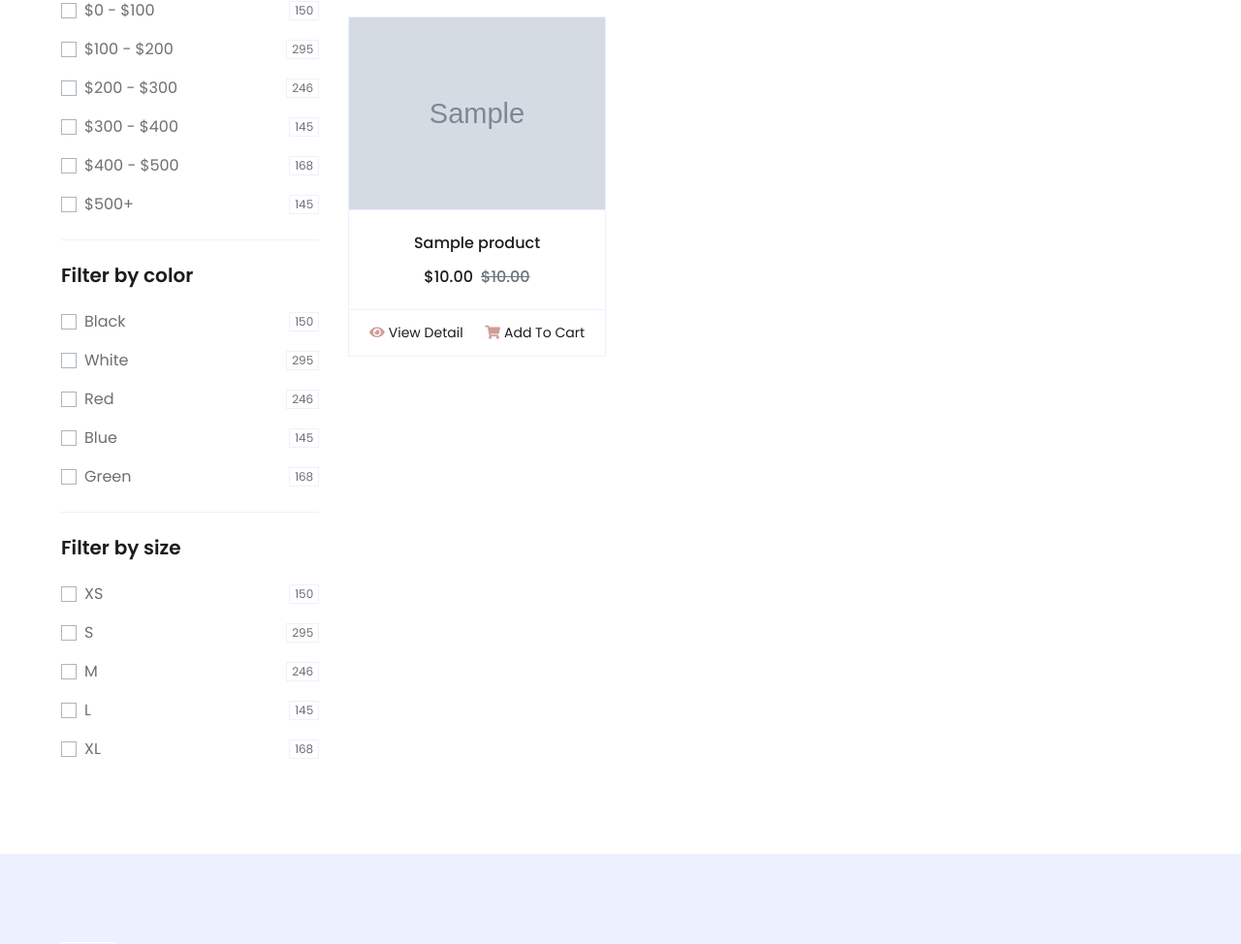
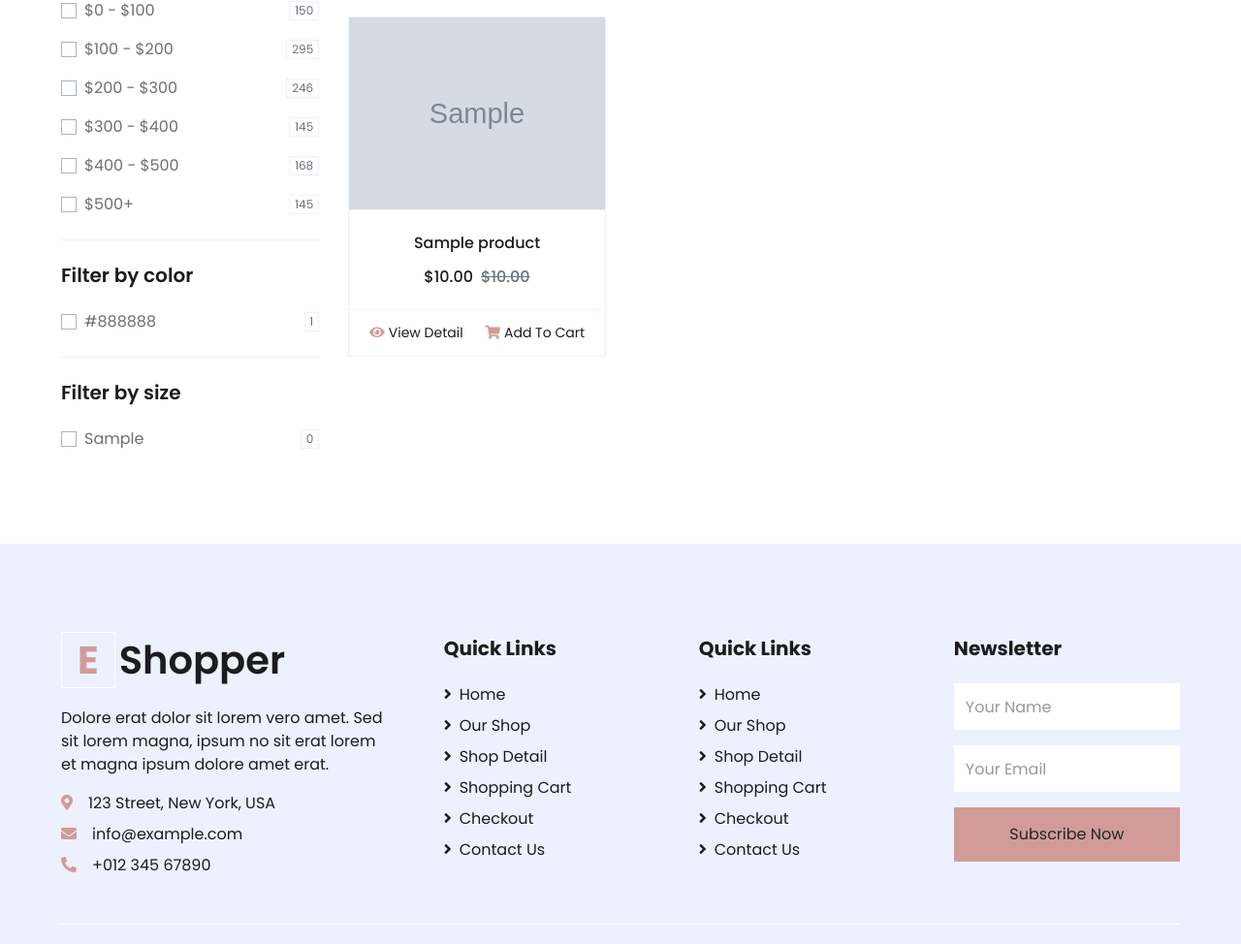
Before and after one commit to yehorkarabanov/EShopper, a Django app: page /shop/ in a window 1280 px wide. Shown: the part 630-1604 px from the top of the page at 97% size. Run offline with Django 4.2, Linux system fonts and the light colour scheme; tables that the repository leaves empty hold one stand-in row (values such as "Sample post"); grey boxes marked "Sample" are stand-in pictures; some libraries are stand-ins or nearby versions.

Commit message:
added sizes and colors for products

```diff
--- a/shop/models.py
+++ b/shop/models.py
@@ -22,6 +22,20 @@ class Category(models.Model):
         return reverse('shop:products_list_by_category', args=[self.slug])
 
 
+class ProductSize(models.Model):
+    size = models.CharField(max_length=101)
+
+    def __str__(self):
+        return self.size
+
+
+class ProductColor(models.Model):
+    color = models.CharField(max_length=100)
+
+    def __str__(self):
+        return self.color
+
+
 class Product(models.Model):
     name = models.CharField(max_length=200)
     slug = models.SlugField(max_length=200)
@@ -32,6 +46,8 @@ class Product(models.Model):
     available = models.BooleanField(default=True)
     created = models.DateTimeField(auto_now_add=True)
     updated = models.DateTimeField(auto_now=True)
+    size = models.ManyToManyField(ProductSize, related_name='products')
+    color = models.ManyToManyField(ProductColor, related_name='products')
 
     class Meta:
         ordering = ['name']
--- a/shop/views.py
+++ b/shop/views.py
@@ -1,5 +1,5 @@
 from django.shortcuts import render, get_object_or_404
-from .models import Category, Product
+from .models import Category, Product, ProductColor, ProductSize
 from django.views.generic import ListView, DetailView
 
 
@@ -15,7 +15,7 @@ class ProductsListView(ListView):
     model = Product
     template_name = 'shop/list.html'
     queryset = Product.objects.all()
-    paginate_by = 1
+    paginate_by = 3
 
     def get_queryset(self):
         category_slug = self.kwargs.get('categoty_slug')
@@ -28,6 +28,10 @@ class ProductsListView(ListView):
         context = super().get_context_data(**kwargs)
         categories = Category.objects.all()
         context['categories'] = categories
+        colors = ProductColor.objects.all()
+        context['colors'] = colors
+        sizes = ProductSize.objects.all()
+        context['sizes'] = sizes
         return context
 
 
--- a/templates/base.html
+++ b/templates/base.html
@@ -128,10 +128,12 @@
                            class="nav-item nav-link {% if page == 'home' %}active{% endif %}">Home</a>
                         <a href="{% url 'shop:products_list' %}"
                            class="nav-item nav-link {% if 'shop/' in request.path %}active{% endif %}">Shop</a>
-                        <a href="contact.html" class="nav-item nav-link {% if 'contact/' in request.path %}active{% endif %}">Contact</a>
+                        <a href="contact.html"
+                           class="nav-item nav-link {% if 'contact/' in request.path %}active{% endif %}">Contact</a>
                     </div>
                     <div class="navbar-nav ml-auto py-0">
-                        <a href="" class="nav-item nav-link {% if 'login/' in request.path %}active{% endif %}">Login</a>
+                        <a href=""
+                           class="nav-item nav-link {% if 'login/' in request.path %}active{% endif %}">Login</a>
                         <a href="" class="nav-item nav-link {% if 'register/' in request.path %}active{% endif %}">Register</a>
                     </div>
                 </div>
@@ -274,6 +276,8 @@
 
 <!-- Template Javascript -->
 <script src="{% static 'js/main.js' %}"></script>
+{% block script %}
+{% endblock %}
 </body>
 
 </html>
--- a/templates/shop/list.html
+++ b/templates/shop/list.html
@@ -23,11 +23,6 @@
                 <div class="border-bottom mb-4 pb-4">
                     <h5 class="font-weight-semi-bold mb-4">Filter by price</h5>
                     <form>
-                        {#                        <div class="custom-control custom-checkbox d-flex align-items-center justify-content-between mb-3">#}
-                        {#                            <input type="checkbox" class="custom-control-input" checked id="price-all">#}
-                        {#                            <label class="custom-control-label" for="price-all">All Price</label>#}
-                        {#                            <span class="badge border font-weight-normal">1000</span>#}
-                        {#                        </div>#}
                         <div class="custom-control custom-checkbox d-flex align-items-center justify-content-between mb-3">
                             <input type="checkbox" class="custom-control-input" id="price-1">
                             <label class="custom-control-label" for="price-1">$0 - $100</label>
@@ -66,36 +61,14 @@
                 <div class="border-bottom mb-4 pb-4">
                     <h5 class="font-weight-semi-bold mb-4">Filter by color</h5>
                     <form>
-                        {#                        <div class="custom-control custom-checkbox d-flex align-items-center justify-content-between mb-3">#}
-                        {#                            <input type="checkbox" class="custom-control-input" checked id="color-all">#}
-                        {#                            <label class="custom-control-label" for="price-all">All Color</label>#}
-                        {#                            <span class="badge border font-weight-normal">1000</span>#}
-                        {#                        </div>#}
-                        <div class="custom-control custom-checkbox d-flex align-items-center justify-content-between mb-3">
-                            <input type="checkbox" class="custom-control-input" id="color-1">
-                            <label class="custom-control-label" for="color-1">Black</label>
-                            <span class="badge border font-weight-normal">150</span>
-                        </div>
-                        <div class="custom-control custom-checkbox d-flex align-items-center justify-content-between mb-3">
-                            <input type="checkbox" class="custom-control-input" id="color-2">
-                            <label class="custom-control-label" for="color-2">White</label>
-                            <span class="badge border font-weight-normal">295</span>
-                        </div>
-                        <div class="custom-control custom-checkbox d-flex align-items-center justify-content-between mb-3">
-                            <input type="checkbox" class="custom-control-input" id="color-3">
-                            <label class="custom-control-label" for="color-3">Red</label>
-                            <span class="badge border font-weight-normal">246</span>
-                        </div>
-                        <div class="custom-control custom-checkbox d-flex align-items-center justify-content-between mb-3">
-                            <input type="checkbox" class="custom-control-input" id="color-4">
-                            <label class="custom-control-label" for="color-4">Blue</label>
-                            <span class="badge border font-weight-normal">145</span>
-                        </div>
-                        <div class="custom-control custom-checkbox d-flex align-items-center justify-content-between">
-                            <input type="checkbox" class="custom-control-input" id="color-5">
-                            <label class="custom-control-label" for="color-5">Green</label>
-                            <span class="badge border font-weight-normal">168</span>
-                        </div>
+                        {% for color in colors %}
+                            <div class="custom-control custom-checkbox d-flex align-items-center
+                            justify-content-between {% if not forloop.last %}mb-3{% endif %}">
+                                <input type="checkbox" class="custom-control-input" id="color-{{ color }}">
+                                <label class="custom-control-label" for="color-{{ color }}">{{ color }}</label>
+                                <span class="badge border font-weight-normal">{{ color.products.count }}</span>
+                            </div>
+                        {% endfor %}
                     </form>
                 </div>
                 <!-- Color End -->
@@ -104,36 +77,14 @@
                 <div class="mb-5">
                     <h5 class="font-weight-semi-bold mb-4">Filter by size</h5>
                     <form>
-                        {#                        <div class="custom-control custom-checkbox d-flex align-items-center justify-content-between mb-3">#}
-                        {#                            <input type="checkbox" class="custom-control-input" checked id="size-all">#}
-                        {#                            <label class="custom-control-label" for="size-all">All Size</label>#}
-                        {#                            <span class="badge border font-weight-normal">1000</span>#}
-                        {#                        </div>#}
-                        <div class="custom-control custom-checkbox d-flex align-items-center justify-content-between mb-3">
-                            <input type="checkbox" class="custom-control-input" id="size-1">
-                            <label class="custom-control-label" for="size-1">XS</label>
-                            <span class="badge border font-weight-normal">150</span>
-                        </div>
-                        <div class="custom-control custom-checkbox d-flex align-items-center justify-content-between mb-3">
-                            <input type="checkbox" class="custom-control-input" id="size-2">
-                            <label class="custom-control-label" for="size-2">S</label>
-                            <span class="badge border font-weight-normal">295</span>
-                        </div>
-                        <div class="custom-control custom-checkbox d-flex align-items-center justify-content-between mb-3">
-                            <input type="checkbox" class="custom-control-input" id="size-3">
-                            <label class="custom-control-label" for="size-3">M</label>
-                            <span class="badge border font-weight-normal">246</span>
-                        </div>
-                        <div class="custom-control custom-checkbox d-flex align-items-center justify-content-between mb-3">
-                            <input type="checkbox" class="custom-control-input" id="size-4">
-                            <label class="custom-control-label" for="size-4">L</label>
-                            <span class="badge border font-weight-normal">145</span>
-                        </div>
-                        <div class="custom-control custom-checkbox d-flex align-items-center justify-content-between">
-                            <input type="checkbox" class="custom-control-input" id="size-5">
-                            <label class="custom-control-label" for="size-5">XL</label>
-                            <span class="badge border font-weight-normal">168</span>
-                        </div>
+                        {% for size in sizes %}
+                            <div class="custom-control custom-checkbox d-flex align-items-center
+                            justify-content-between {% if not forloop.last %}mb-3{% endif %}">
+                                <input type="checkbox" class="custom-control-input" id="color-{{ size }}">
+                                <label class="custom-control-label" for="color-{{ size }}">{{ size }}</label>
+                                <span class="badge border font-weight-normal">{{ size.products.count }}</span>
+                            </div>
+                        {% endfor %}
                     </form>
                 </div>
                 <!-- Size End -->
@@ -164,12 +115,14 @@
                                 </button>
                                 <div class="dropdown-menu dropdown-menu-right" aria-labelledby="triggerId">
                                     <a class="dropdown-item" href="#">Latest</a>
-                                    <a class="dropdown-item" href="#">Popularity</a>
-                                    <a class="dropdown-item" href="#">Best Rating</a>
+                                    <a class="dropdown-item" href="#">Cheapest</a>
+                                    <a class="dropdown-item" href="#">Most Expansive</a>
                                 </div>
                             </div>
                         </div>
                     </div>
+
+                    <div id="product-list-waypoint" style="display: none"></div>
 
                     {% for product in product_list %}
                         <div class="col-lg-4 col-md-6 col-sm-12 pb-1">
```
Also changed, not shown: shop/admin.py (+17 -1 lines), shop/migrations/0004_productcolor_productsize_product_color_product_size.py (added).
